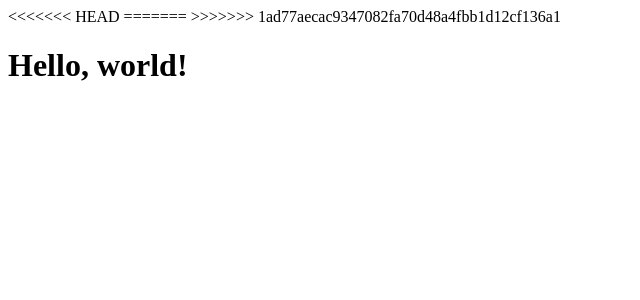
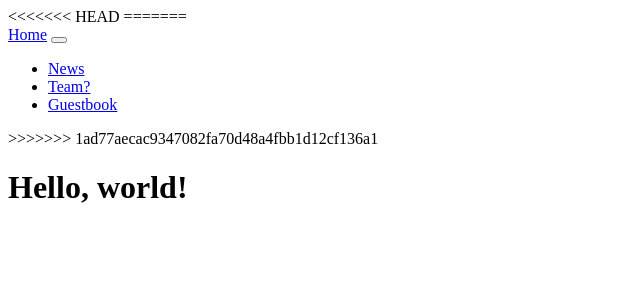
Before and after one commit to Lipp2/Projekt_Penta, a PHP site: page / in a window 1280 px wide. Shown: the top 300 px of the page, without its empty margins (0-640 px from the left). Run offline with PHP 8.4, Linux system fonts and the light colour scheme; some libraries are stand-ins or nearby versions.

Commit message:
Nothing changed
Nothing changed

```diff
--- a/index.php
+++ b/index.php
@@ -16,6 +16,26 @@
 
   <body>
 =======
+  <body data-spy="scroll" data-target=".navbar" data-offset="50">
+    <nav id="#Navbar" class="navbar navbar-expand-sm navbar-dark bg-dark fixed-top">
+        <a class="navbar-brand" href="#Home">Home</a>
+        <button class="navbar-toggler" type="button" data-toggle="collapse" data-target="#navbarSupportedContent" aria-controls="navbarSupportedContent" aria-expanded="false" aria-label="Toggle navigation">
+            <span class="navbar-toggler-icon"></span>
+        </button>
+
+        <div class="collapse navbar-collapse smoo" id="navbarSupportedContent">
+            <ul class="navbar-nav mr-auto">
+                <li class="nav-item">
+                    <a class="nav-link" href="#news">News</a>
+                </li>
+                <li class="nav-item">
+                    <a class="nav-link" href="#team">Team?</a>
+                </li>
+                <li class="nav-item">
+                    <a class="nav-link" href="#guestbook">Guestbook</a>
+                </li>
+            </ul>
+        </div>
     </nav>
 >>>>>>> 1ad77aecac9347082fa70d48a4fbb1d12cf136a1
     <h1>Hello, world!</h1>
```
